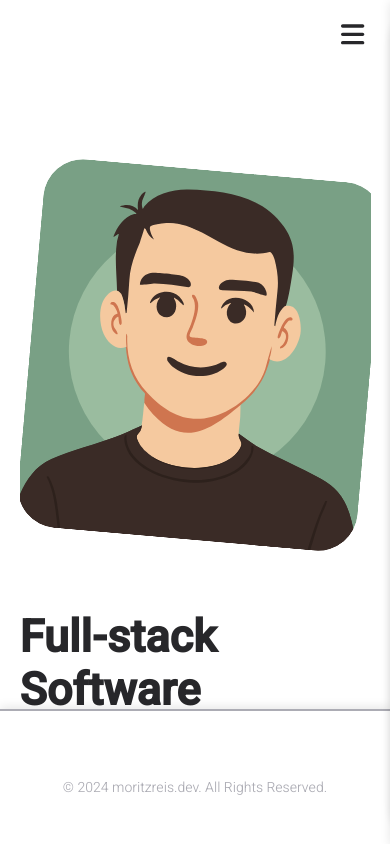
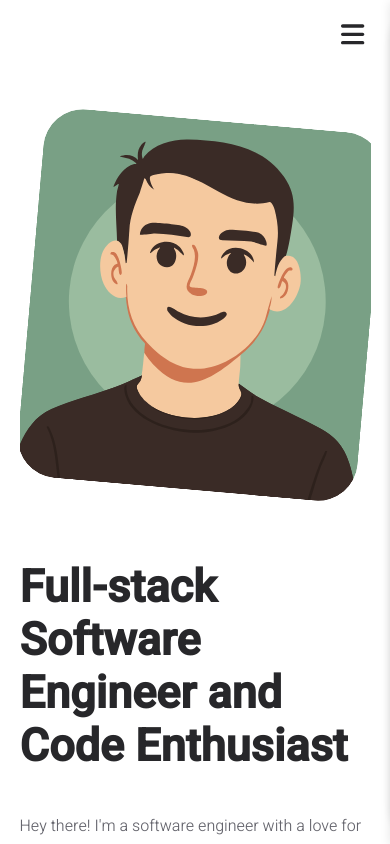
Before and after one commit to clFaster/portfolio, a React (Vite) app: page / in a window 390 px wide. Shown: the top 844 px of the page. Built offline with nearby package versions, Linux system fonts and the light colour scheme.

Commit message:
fix: adjust Footer height for mobile responsiveness and enhance PageContainer padding

```diff
--- a/src/components/styled/FooterStyled.ts
+++ b/src/components/styled/FooterStyled.ts
@@ -9,7 +9,7 @@ export const FooterContainer = styled.div`
 
     @media (max-width: 600px) {
         flex-direction: column;
-        height: 85px;
+        height: 55px;
     }
 `;
 
--- a/src/components/styled/PageStyled.ts
+++ b/src/components/styled/PageStyled.ts
@@ -71,6 +71,13 @@ export const PageContent = styled.div`
 export const PageContainer = styled.div`
   padding-top: 120px;
   flex-grow: 1;
+  padding-bottom: 100px;
+
+  @media (max-width: 800px) {
+    padding-top: 70px;
+    padding-bottom: 0px;
+  }
+
 `;
 
 export const ContentWrapper = styled.div`
@@ -145,6 +152,9 @@ export const PageFooter = styled.footer`
   background: var(--background-color);
   box-shadow: 0 -2px 10px var(--shadow-color);
 
+  width: 100%;
+  max-width: 1000px;
+
   &:before {
     content: "";
     position: absolute;
@@ -153,4 +163,18 @@ export const PageFooter = styled.footer`
     top: 0;
     border-top: 2px solid var(--tertiary-color);
   }
+
+  @media (max-width: 1270px) {
+    width: 85%;
+    max-width: 950px;
+  }
+
+  @media (max-width: 1024px) {
+    max-width: 850px;
+  }
+
+  @media (max-width: 800px) {
+    position: relative;
+    width: 100%;
+  }
 `;
```
